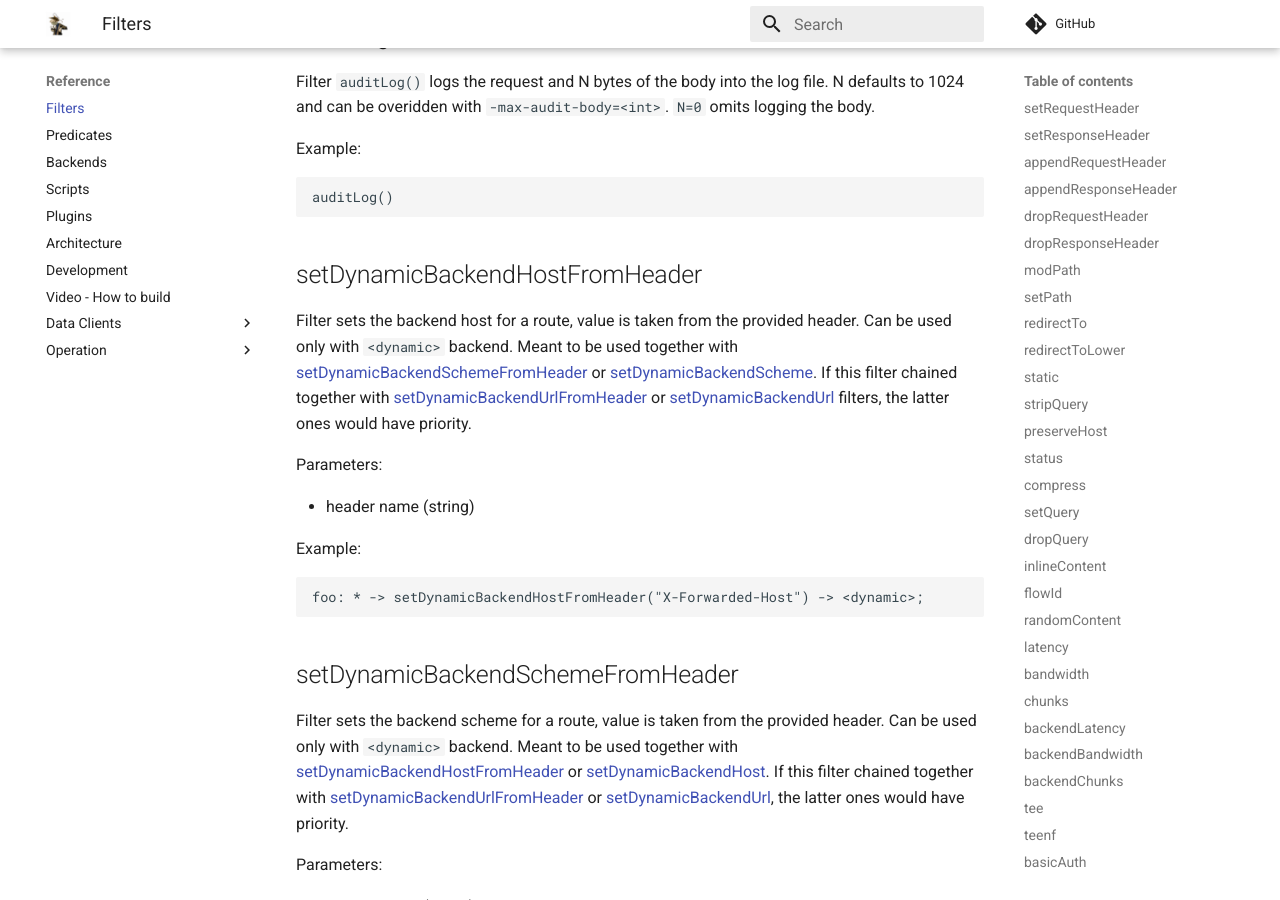
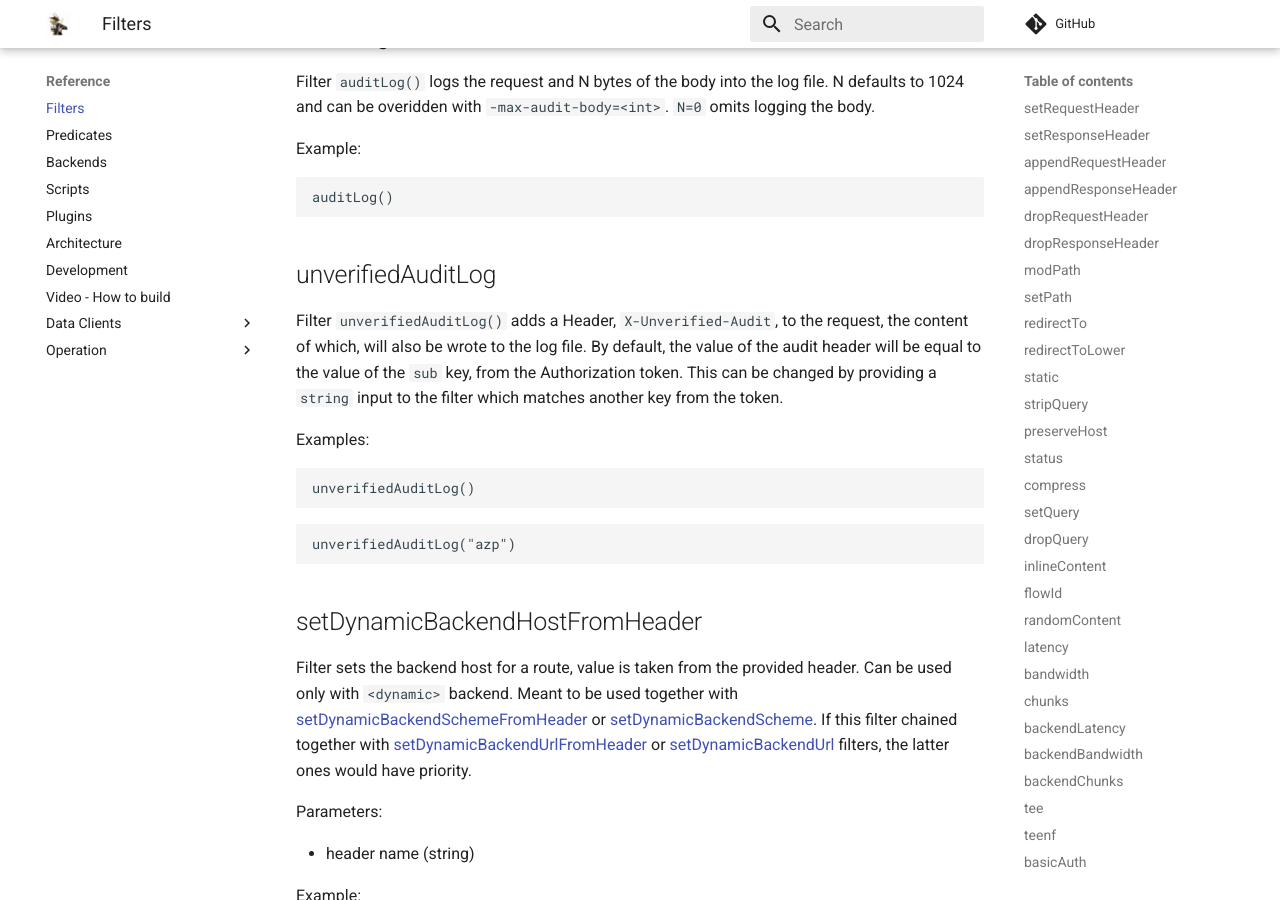
Before and after one commit to zalando/skipper, an MkDocs documentation site: the page built from docs/reference/filters.md, in a window 1280 px wide and 900 px high, scrolled down 20887 px. Built offline with MkDocs 1.6.1 and Material for MkDocs 9.7.7, drawn with Linux system fonts in a browser that asks for light colours; comment, search, counter and statistics services are not loaded.

Commit message:
Make unverifiedAuditLog configurable
Add documentation for the unverifiedAuditLog

Signed-off-by: bmooney <brian.mooney@zalando.ie>

````diff
--- a/docs/reference/filters.md
+++ b/docs/reference/filters.md
@@ -944,6 +944,22 @@ Example:
 auditLog()
 ```
 
+## unverifiedAuditLog
+
+Filter `unverifiedAuditLog()` adds a Header, `X-Unverified-Audit`, to the request, the content of which, will also
+be wrote to the log file. By default, the value of the audit header will be equal to the value of the `sub` key, from
+the Authorization token. This can be changed by providing a `string` input to the filter which matches another key from the
+token.
+
+Examples:
+
+```
+unverifiedAuditLog()
+```
+
+```
+unverifiedAuditLog("azp")
+```
 
 ## setDynamicBackendHostFromHeader
 
````
